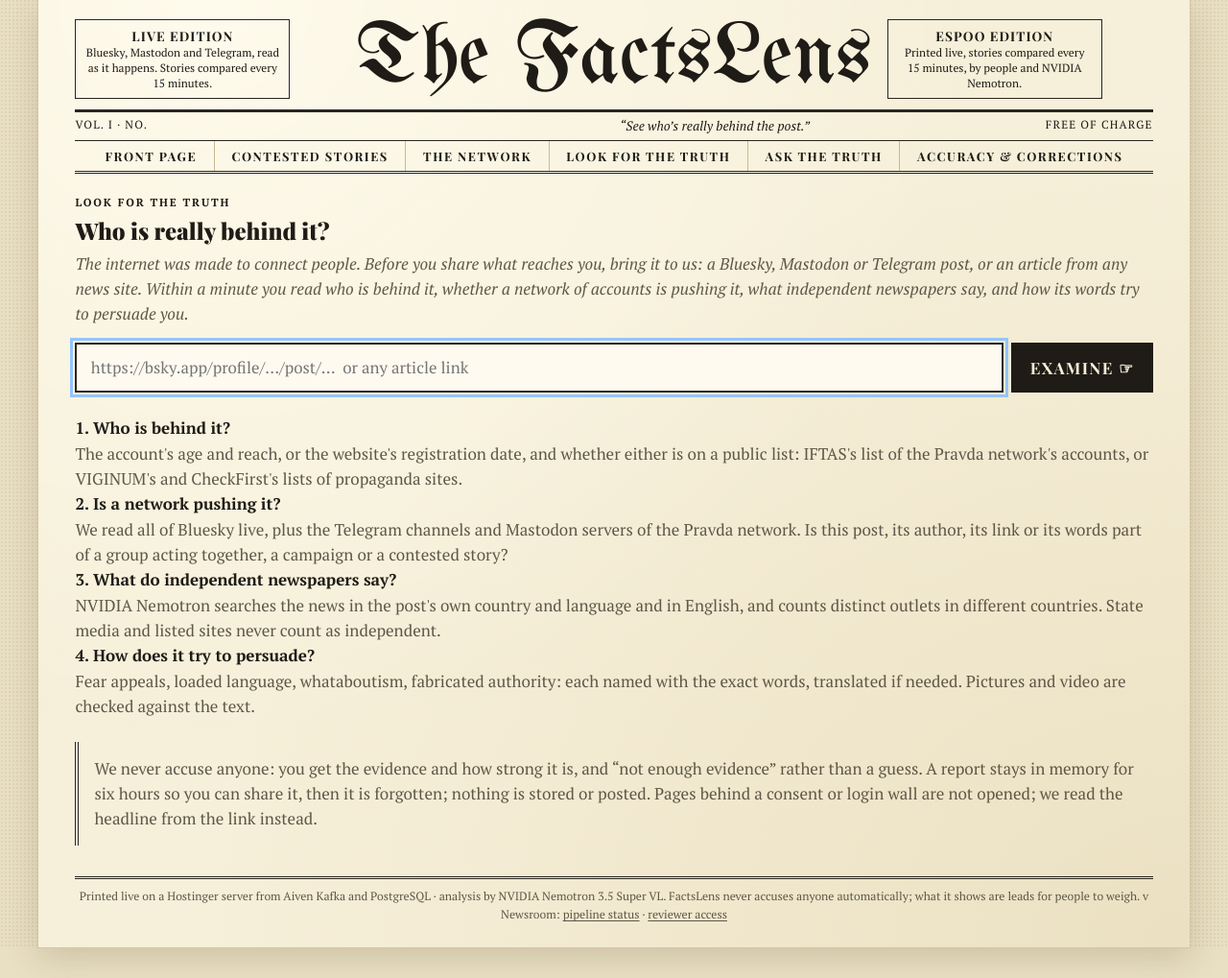
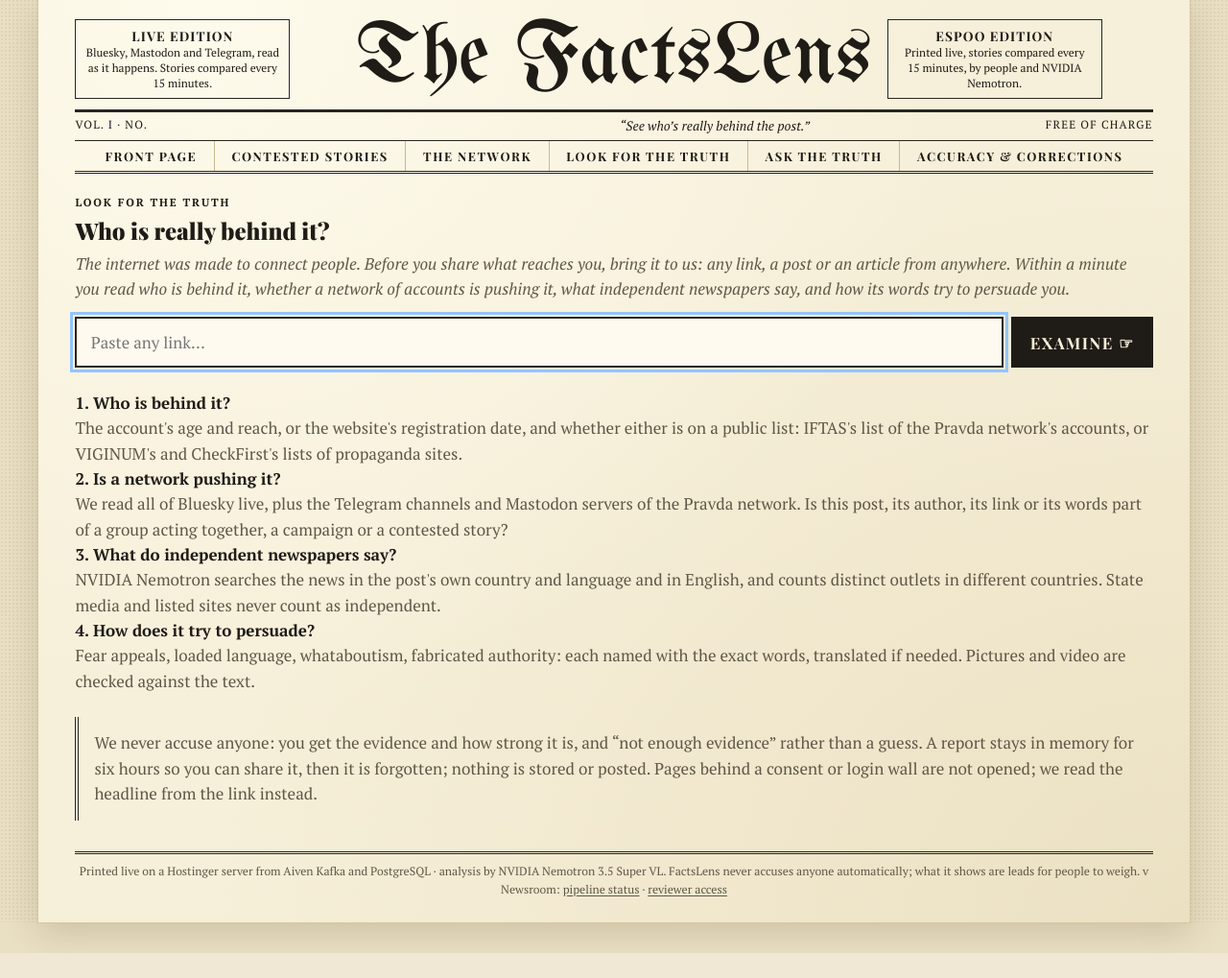
Before and after one commit to SebastiaanVryens/Junction2026, a FastAPI app: template src/factslens/api/templates/lens.html in a window 1280 px wide. Shown: the part 20-1039 px from the top of the page at 96% size. After the commit the page ends 1013 px from the top, so only its background shows below. Run offline with FastAPI, Linux system fonts and the light colour scheme; the template is opened without the code that fills it, so the values that code supplies are empty; parts of the project's set-up code (start-up, migrations or seed data) failed here and were passed over; some libraries are stand-ins or nearby versions.

Commit message:
Look for the Truth: any link, from anywhere
The ad and the page no longer list platforms: the Lens reads any post
or article. The input asks to paste any link.

```diff
--- a/src/factslens/api/templates/front.html
+++ b/src/factslens/api/templates/front.html
@@ -79,8 +79,7 @@
           <h3 class="va-title"><a href="/lens">Look for the Truth!</a></h3>
         </div>
         <p class="va-tagline">Never be fooled by a post again!</p>
-        <p class="va-copy">Bring us any link, a Bluesky, Mastodon or Telegram post or any news article, and the patented
-          FactsLens will tell you, in plain words:</p>
+        <p class="va-copy">Bring us any link you came across, a post or an article from anywhere, and the patented FactsLens will tell you, in plain words:</p>
         <ul class="va-promises">
           <li><b>Who</b> is really behind it;</li>
           <li><b>Whether</b> a swarm of accounts is pushing it;</li>
--- a/src/factslens/api/templates/lens.html
+++ b/src/factslens/api/templates/lens.html
@@ -5,10 +5,10 @@
   <div class="kicker">Look for the Truth</div>
   <h2 class="headline section-title">Who is really behind it?</h2>
   <p class="section-deck">The internet was made to connect people. Before you share what reaches you, bring it to us:
-     a Bluesky, Mastodon or Telegram post, or an article from any news site. Within a minute you read who is behind it,
+     any link, a post or an article from anywhere. Within a minute you read who is behind it,
      whether a network of accounts is pushing it, what independent newspapers say, and how its words try to persuade you.</p>
   <form method="post" action="/lens" class="lensform">
-    <input type="url" name="url" required autofocus placeholder="https://bsky.app/profile/…/post/…  or any article link"
+    <input type="url" name="url" required autofocus placeholder="Paste any link…"
            aria-label="Link to check">
     <button type="submit">Examine &#9758;</button>
   </form>
```
